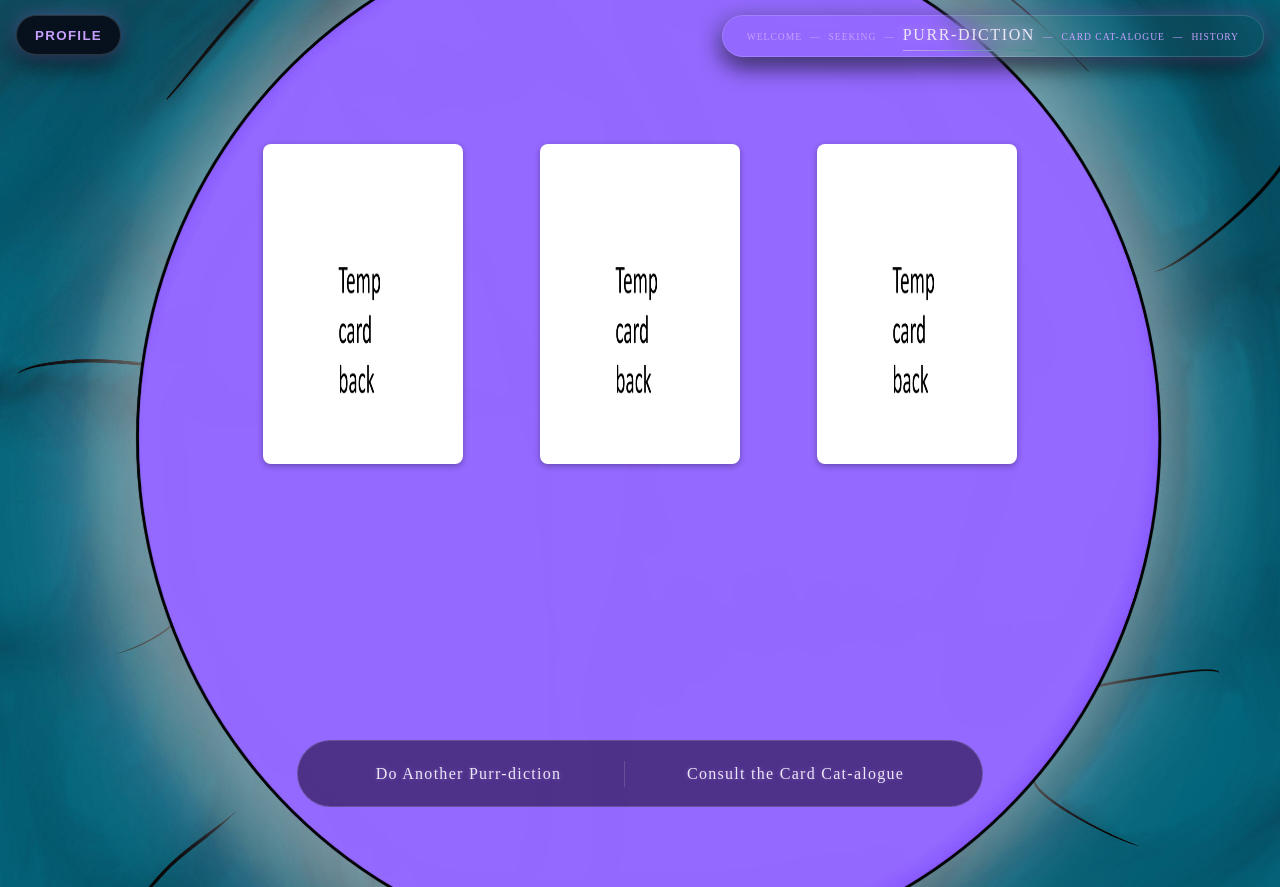
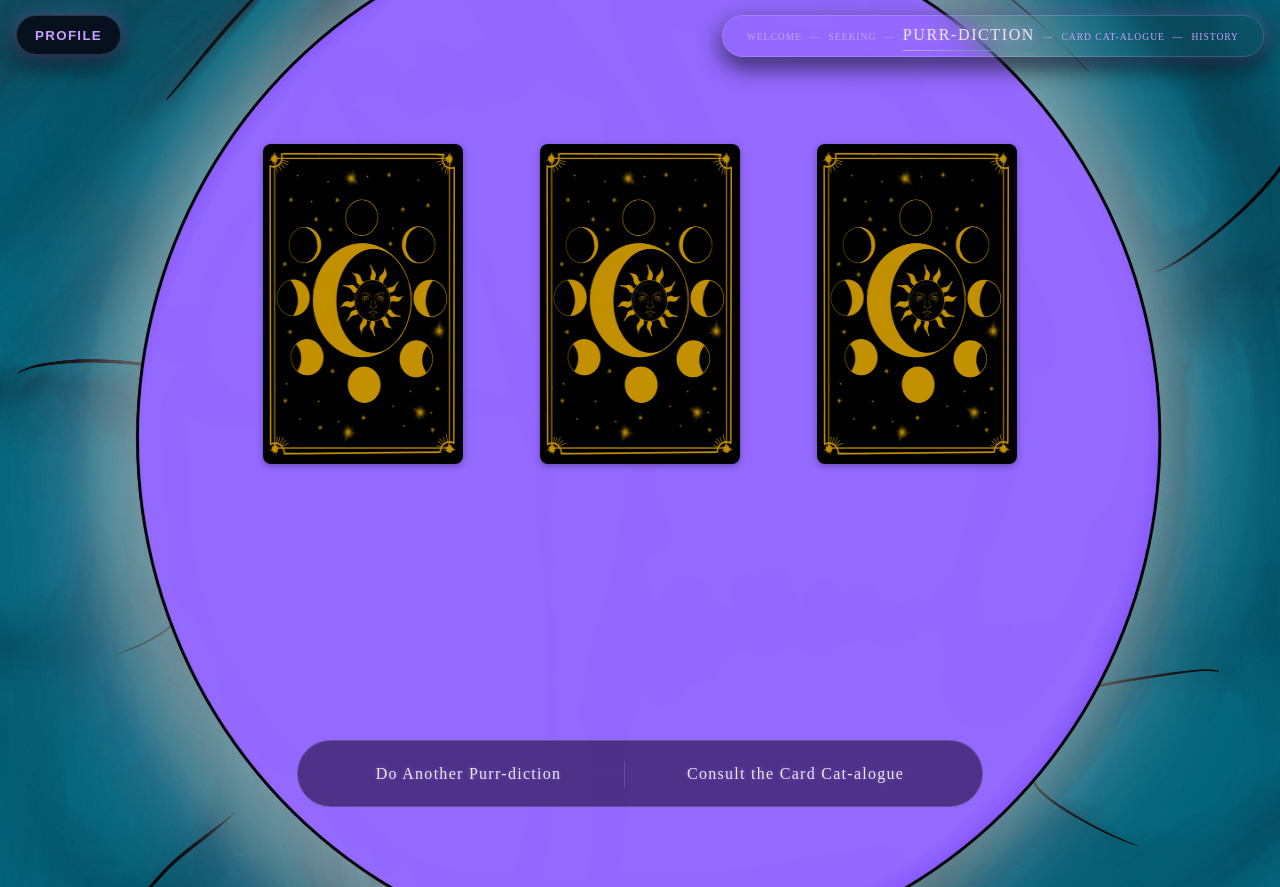
Before and after one commit to ArturMigulea/Tarot-Reading, a React (Vite) app: page /Screens/FateReading in a window 1280 px wide. Built offline with nearby package versions, Linux system fonts and the light colour scheme; no server answers; a web font is replaced by a local one.

Commit message:
added back of card image

```diff
--- a/src/Screens/FateReading.jsx
+++ b/src/Screens/FateReading.jsx
@@ -171,7 +171,7 @@ function FateReading() {
                                     onClick={() => setFlipped(prev => ({ ...prev, [shortName]: !prev[shortName] }))}
                                 >
                                     <div className="flip-inner">
-                                        <img src="/Cards/back.jpg" className="flip-face flip-back" alt="card back" />
+                                        <img src="/cardback.jpg" className="flip-face flip-back" alt="card back" />
                                         <img src={cardImages[shortName]} className="flip-face flip-front" alt={name} />
                                     </div>
                                 </div>
```
Also changed, not shown: public/cardback.jpg (added).
